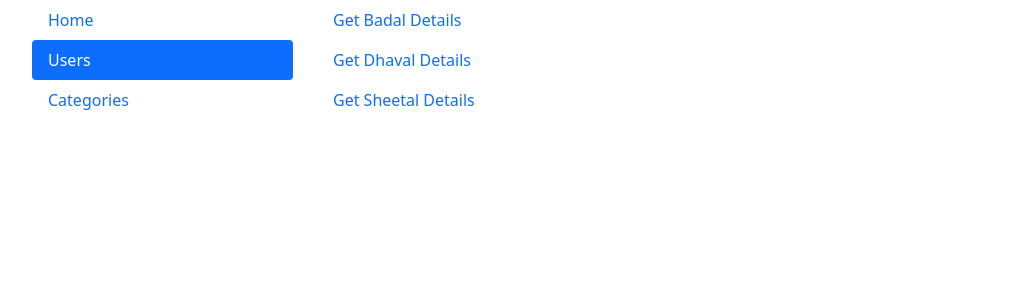
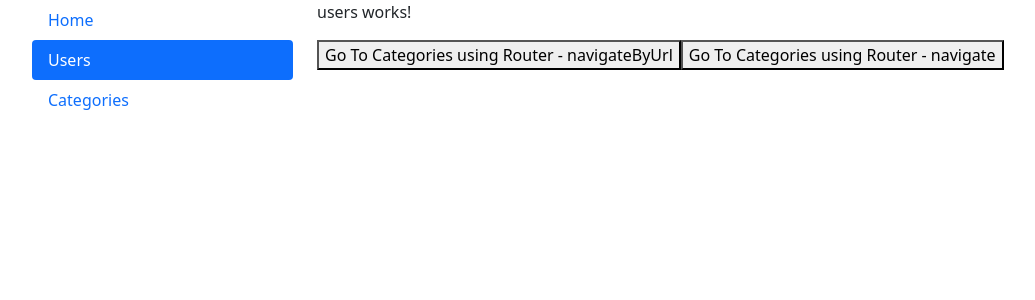
Before and after one commit to pateba06/AngularApp-AllTopicInOne, an Angular app in the folder angularAllTopicInOneApp/: page /users in a window 1280 px wide. Shown: the top 300 px of the page, without its empty margins (50-1085 px from the left). Built offline with nearby package versions, Linux system fonts and the light colour scheme.

Commit message:
develop5

```diff
--- a/angularAllTopicInOneApp/src/app/app.module.ts
+++ b/angularAllTopicInOneApp/src/app/app.module.ts
@@ -8,26 +8,19 @@ import { UsersComponent } from './users/users.component';
 import { CategoriesComponent } from './categories/categories.component';
 import { UserComponent } from './user/user.component';
 
+
 // definining array of Routes
-const appRoutes: Routes = [
-  { path: '', component: HomeComponent },
-  {
-    path: 'users',
-    component: UsersComponent,
-    children: [{ path: ':id/:name', component: UserComponent }],
-  },
-  { path: 'categories', component: CategoriesComponent },
-];
+const appRoutes:Routes= [
+  {path:'',component: HomeComponent},
+  {path:'users',component:UsersComponent},
+  // dynamic route using id and prams
+  {path:'users/:id/:name',component:UserComponent},
+  {path:'categories',component:CategoriesComponent}
+]
 
 @NgModule({
-  declarations: [
-    AppComponent,
-    HomeComponent,
-    UsersComponent,
-    CategoriesComponent,
-    UserComponent,
-  ],
-  imports: [BrowserModule, FormsModule, RouterModule.forRoot(appRoutes)],
+  declarations: [AppComponent, HomeComponent, UsersComponent, CategoriesComponent, UserComponent],
+  imports: [BrowserModule, FormsModule ,RouterModule.forRoot(appRoutes)],
   providers: [],
   bootstrap: [AppComponent],
 })
--- a/angularAllTopicInOneApp/src/app/users/users.component.html
+++ b/angularAllTopicInOneApp/src/app/users/users.component.html
@@ -1,9 +1,8 @@
-<ul class="nav flex-column">
-    <li class="nav-item"><a class="nav-link" [routerLink]="['/users',1,'Badal']">Get Badal Details</a></li>
-    <li class="nav-item"><a class="nav-link" [routerLink]="['/users',1,'Dhaval']">Get Dhaval Details</a></li>
-    <li class="nav-item"><a class="nav-link" [routerLink]="['/users',1,'Sheetal']">Get Sheetal Details</a></li>
-</ul>
+<p>users works!</p>
 
 <div>
-    <router-outlet></router-outlet>
+    <!-- this anchor tag will work let's see by using button
+    <a routerLink="/categories"> Go To Categories</a> -->
+    <button (click)="onCategoriesClick1()">Go To Categories using Router - navigateByUrl</button>
+    <button (click)="onCategoriesClick2()">Go To Categories using Router - navigate</button>
 </div>
```
